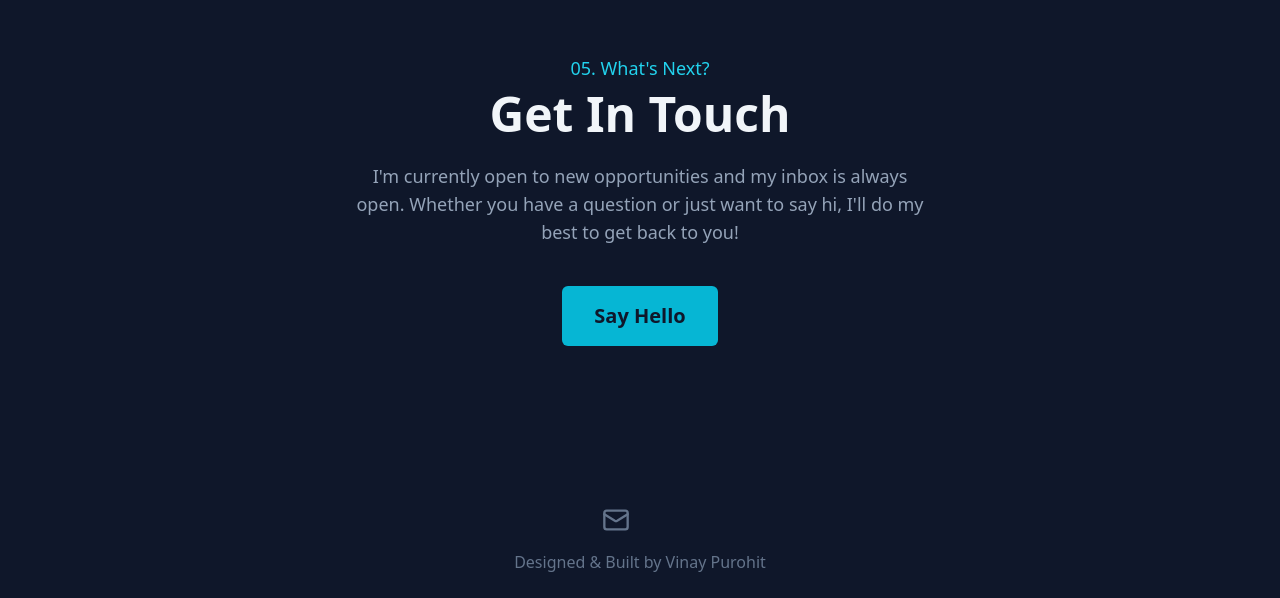
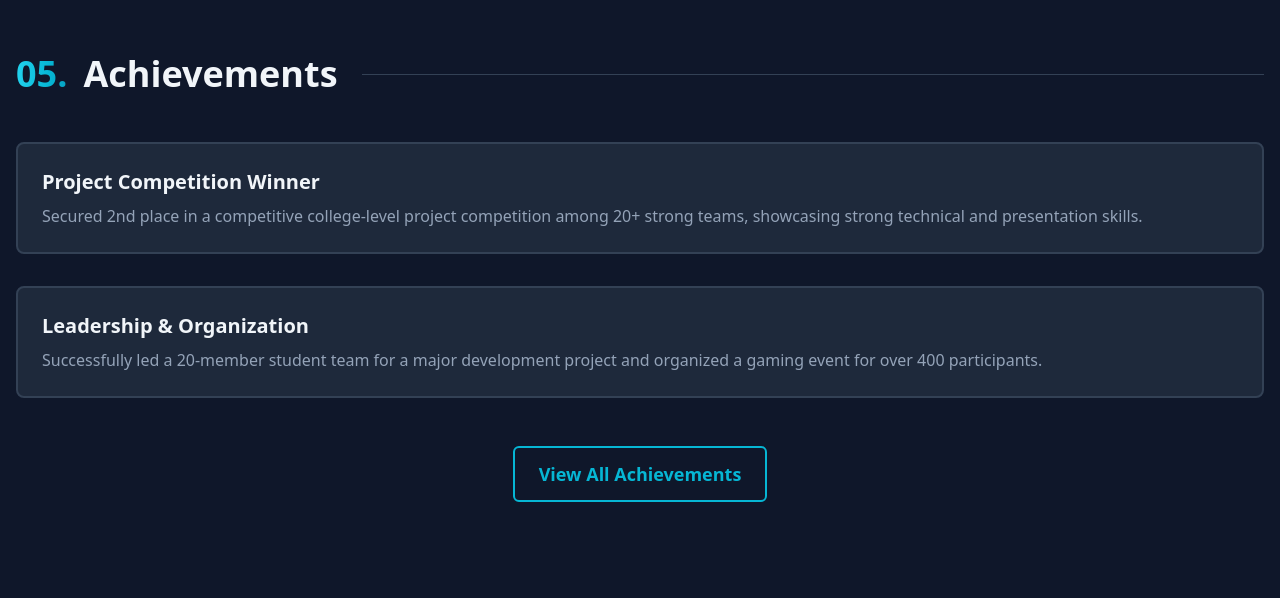
Before and after one commit to VinayPurohit31/VinayPurohit31.github.io, a plain HTML site: page index.html in a window 1280 px wide. Shown: the part 3302-3900 px from the top of the page. Drawn offline with nearby package versions, Linux system fonts and the light colour scheme.

Commit message:
Added a achivement section

```diff
--- a/index.html
+++ b/index.html
@@ -200,6 +200,31 @@
             </div>
         </section>
 
+         <!-- Achievements -->
+        <section id="achievements" class="py-20 md:py-32 animate-on-scroll">
+            <div class="space-y-12">
+                <h2 class="text-4xl font-bold text-slate-100 flex items-center">
+                    <span class="gradient-text pr-4">05.</span> Achievements
+                    <span class="ml-6 h-px w-full bg-slate-700"></span>
+                </h2>
+                <div class="space-y-8">
+                    <div class="p-6 bg-slate-800 rounded-lg border-2 border-slate-700">
+                        <h3 class="text-xl font-bold text-slate-100">Project Competition Winner</h3>
+                        <p class="text-slate-400 mt-2">Secured 2nd place in a competitive college-level project competition among 20+ strong teams, showcasing strong technical and presentation skills.</p>
+                    </div>
+                     <div class="p-6 bg-slate-800 rounded-lg border-2 border-slate-700">
+                        <h3 class="text-xl font-bold text-slate-100">Leadership & Organization</h3>
+                        <p class="text-slate-400 mt-2">Successfully led a 20-member student team for a major development project and organized a gaming event for over 400 participants.</p>
+                    </div>
+                </div>
+                <div class="text-center mt-12">
+                    <a href="./achievements.html" class="px-6 py-3 text-lg font-semibold border-2 border-cyan-500 text-cyan-500 rounded-md hover:bg-cyan-500 hover:text-slate-900 transition-colors duration-300 transform hover:scale-105 inline-block">
+                        View All Achievements
+                    </a>
+                </div>
+            </div>
+        </section>
+
         <!-- Contact -->
         <section id="contact" class="py-20 md:py-32 text-center animate-on-scroll">
             <div class="max-w-xl mx-auto">
```
